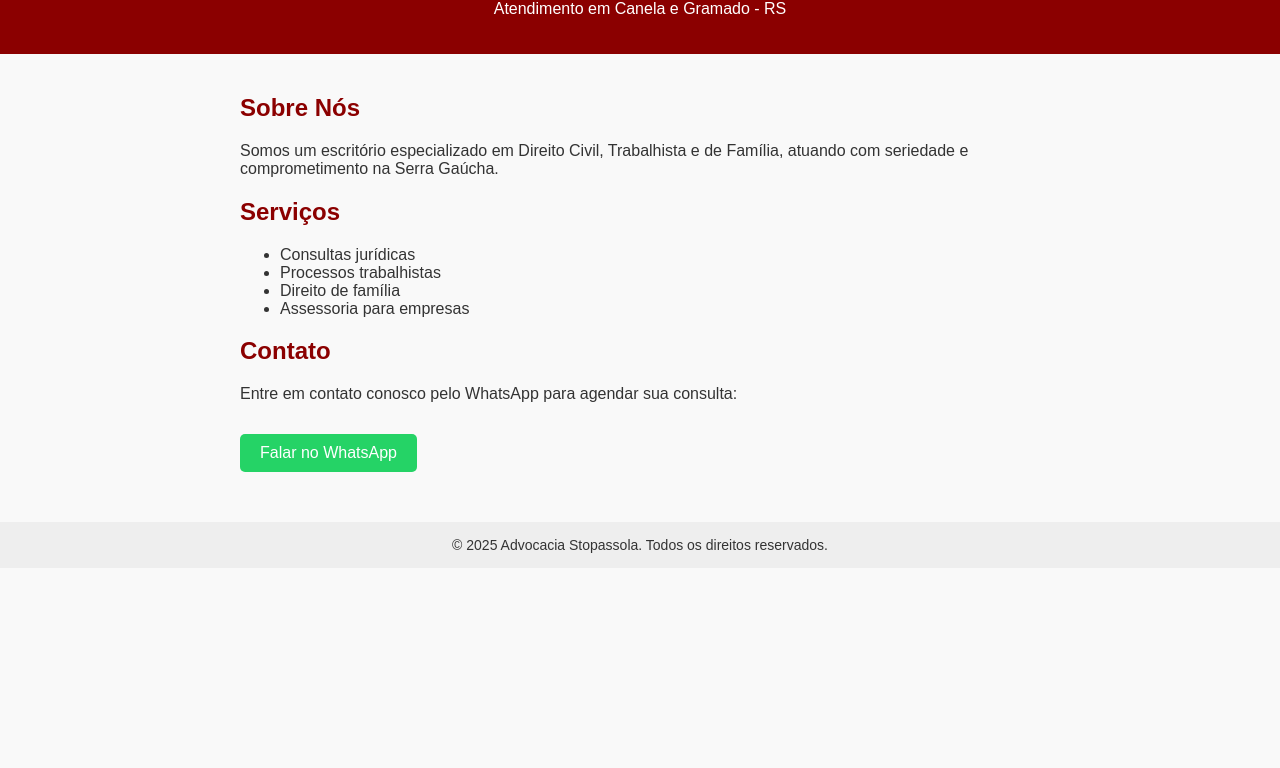
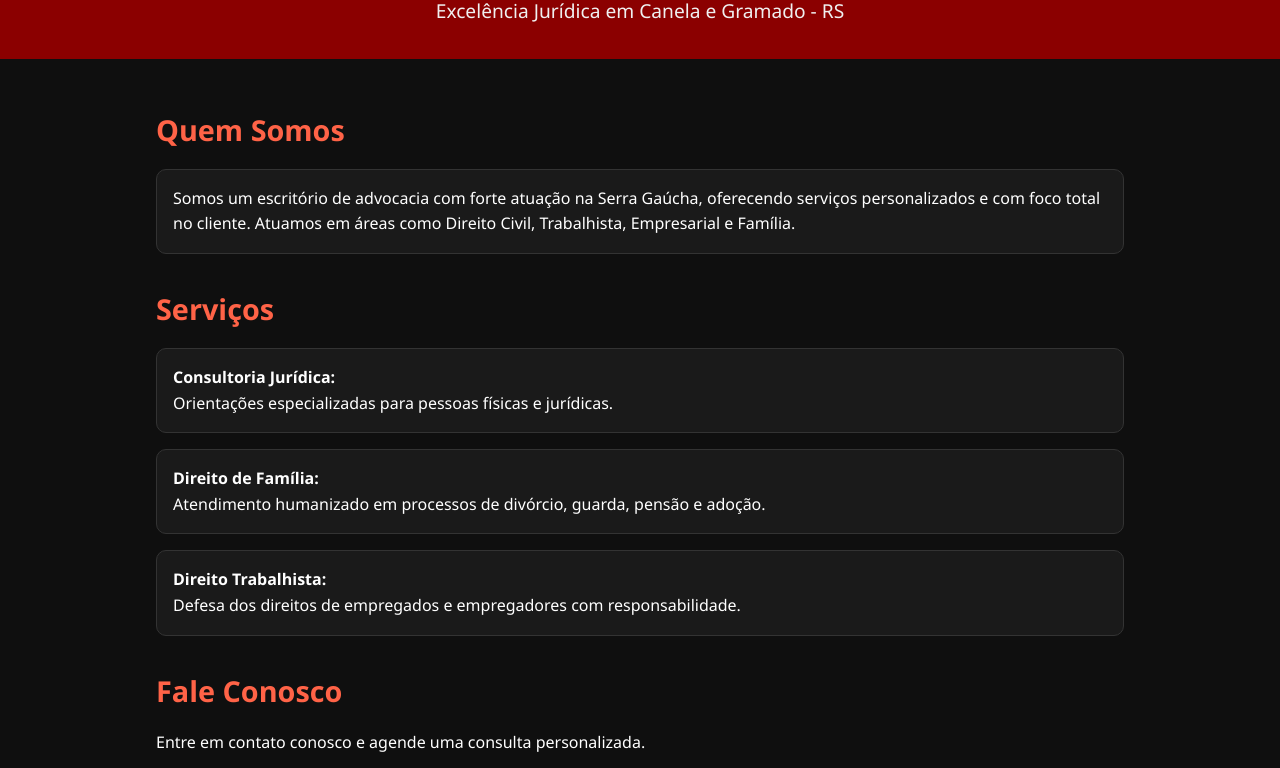
Before and after one commit to vthxzy60hz/advocaciastopassola, a plain HTML site: page index.html in a window 1280 px wide. Shown: the part 100-868 px from the top of the page. Before the commit the page ends 800 px from the top, so only its background shows below. Drawn offline with Linux system fonts and the light colour scheme.

Commit message:
Update index.html

```diff
--- a/index.html
+++ b/index.html
@@ -1,81 +1,133 @@
 <!DOCTYPE html>
 <html lang="pt-BR">
 <head>
-  <meta charset="UTF-8">
-  <meta name="viewport" content="width=device-width, initial-scale=1">
-  <title>Advocacia Stopassola</title>
+  <meta charset="UTF-8" />
+  <meta name="viewport" content="width=device-width, initial-scale=1.0"/>
+  <title>Advocacia Stopassola | Canela e Gramado - RS</title>
   <style>
-    body {
-      font-family: Arial, sans-serif;
+    * {
       margin: 0;
       padding: 0;
-      background-color: #f9f9f9;
-      color: #333;
+      box-sizing: border-box;
+      font-family: 'Segoe UI', sans-serif;
+    }
+
+    body {
+      background-color: #0f0f0f;
+      color: #fff;
+      line-height: 1.6;
     }
 
     header {
       background-color: #8B0000;
-      color: white;
-      padding: 20px;
+      padding: 2rem;
       text-align: center;
     }
 
-    main {
-      padding: 20px;
-      max-width: 800px;
-      margin: auto;
+    header h1 {
+      font-size: 2.5rem;
+      color: #ffffff;
+    }
+
+    header p {
+      font-size: 1.2rem;
+      color: #f0f0f0;
+    }
+
+    .container {
+      max-width: 1000px;
+      margin: 2rem auto;
+      padding: 1rem;
+    }
+
+    section {
+      margin-bottom: 2rem;
     }
 
     h2 {
-      color: #8B0000;
+      color: #FF6347;
+      margin-bottom: 1rem;
+      font-size: 1.8rem;
+    }
+
+    .card {
+      background-color: #1a1a1a;
+      border: 1px solid #333;
+      border-radius: 10px;
+      padding: 1rem;
+      margin-bottom: 1rem;
+      transition: 0.3s;
+    }
+
+    .card:hover {
+      border-color: #FF4500;
+      transform: scale(1.02);
     }
 
     footer {
-      background-color: #eee;
+      background-color: #1a1a1a;
       text-align: center;
-      padding: 15px;
-      margin-top: 30px;
-      font-size: 14px;
+      padding: 2rem;
+      font-size: 0.9rem;
+      color: #ccc;
     }
 
-    .whatsapp {
+    a.button {
       display: inline-block;
-      margin-top: 15px;
-      padding: 10px 20px;
-      background-color: #25D366;
+      padding: 1rem 2rem;
+      background-color: #FF4500;
       color: white;
+      border-radius: 8px;
       text-decoration: none;
-      border-radius: 5px;
+      font-weight: bold;
+      margin-top: 1rem;
+      transition: background 0.3s ease;
+    }
+
+    a.button:hover {
+      background-color: #e03e00;
     }
   </style>
 </head>
 <body>
-
   <header>
     <h1>Advocacia Stopassola</h1>
-    <p>Atendimento em Canela e Gramado - RS</p>
+    <p>Excelência Jurídica em Canela e Gramado - RS</p>
   </header>
 
-  <main>
-    <h2>Sobre Nós</h2>
-    <p>Somos um escritório especializado em Direito Civil, Trabalhista e de Família, atuando com seriedade e comprometimento na Serra Gaúcha.</p>
+  <main class="container">
+    <section>
+      <h2>Quem Somos</h2>
+      <div class="card">
+        <p>Somos um escritório de advocacia com forte atuação na Serra Gaúcha, oferecendo serviços personalizados e com foco total no cliente. Atuamos em áreas como Direito Civil, Trabalhista, Empresarial e Família.</p>
+      </div>
+    </section>
 
-    <h2>Serviços</h2>
-    <ul>
-      <li>Consultas jurídicas</li>
-      <li>Processos trabalhistas</li>
-      <li>Direito de família</li>
-      <li>Assessoria para empresas</li>
-    </ul>
+    <section>
+      <h2>Serviços</h2>
+      <div class="card">
+        <strong>Consultoria Jurídica:</strong>
+        <p>Orientações especializadas para pessoas físicas e jurídicas.</p>
+      </div>
+      <div class="card">
+        <strong>Direito de Família:</strong>
+        <p>Atendimento humanizado em processos de divórcio, guarda, pensão e adoção.</p>
+      </div>
+      <div class="card">
+        <strong>Direito Trabalhista:</strong>
+        <p>Defesa dos direitos de empregados e empregadores com responsabilidade.</p>
+      </div>
+    </section>
 
-    <h2>Contato</h2>
-    <p>Entre em contato conosco pelo WhatsApp para agendar sua consulta:</p>
-    <a class="whatsapp" href="https://wa.me/5554981312500" target="_blank">Falar no WhatsApp</a>
+    <section>
+      <h2>Fale Conosco</h2>
+      <p>Entre em contato conosco e agende uma consulta personalizada.</p>
+      <a href="https://wa.me/5554981312500" target="_blank" class="button">Chamar no WhatsApp</a>
+    </section>
   </main>
 
   <footer>
     &copy; 2025 Advocacia Stopassola. Todos os direitos reservados.
   </footer>
-
 </body>
 </html>
```
